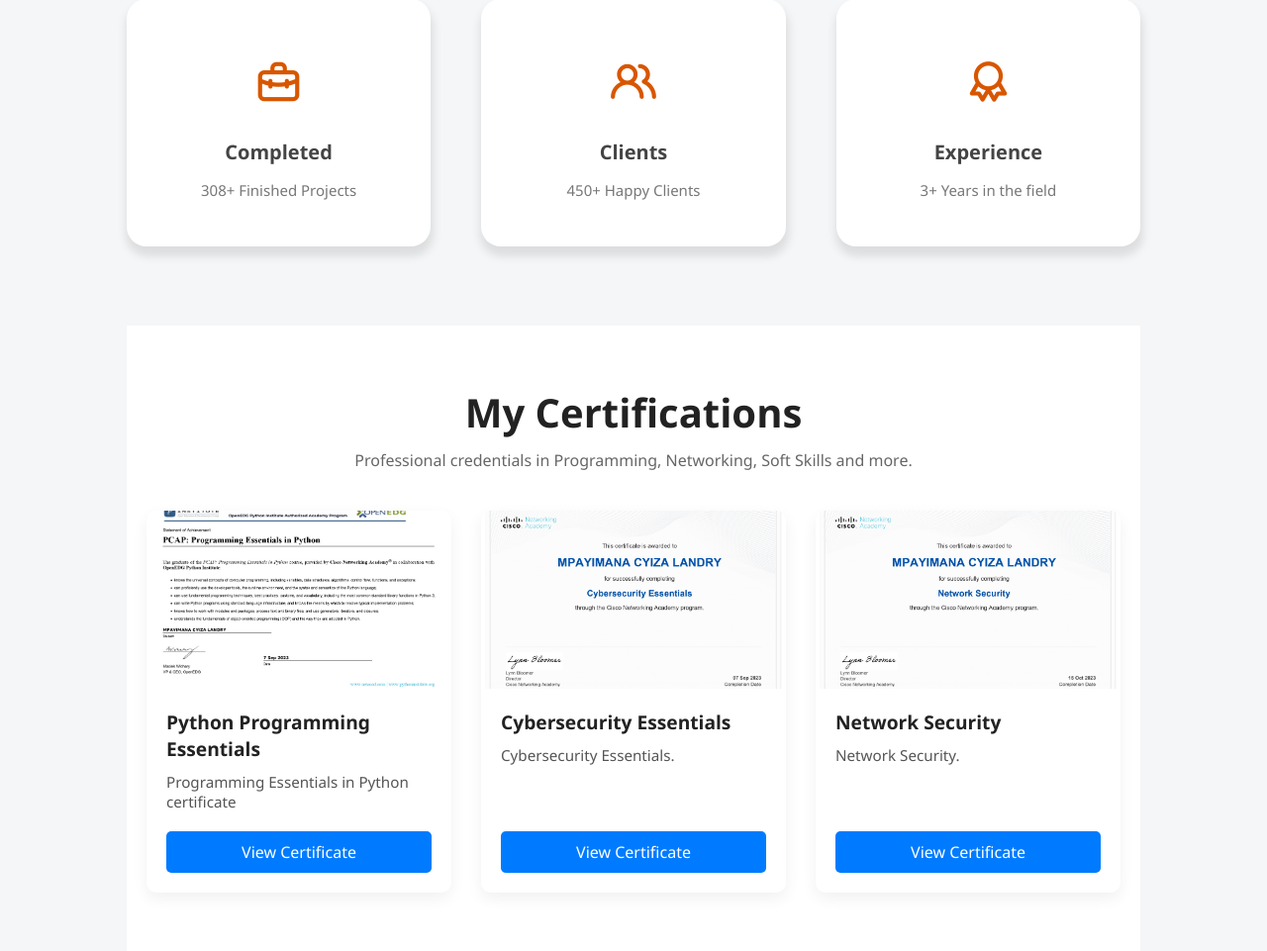
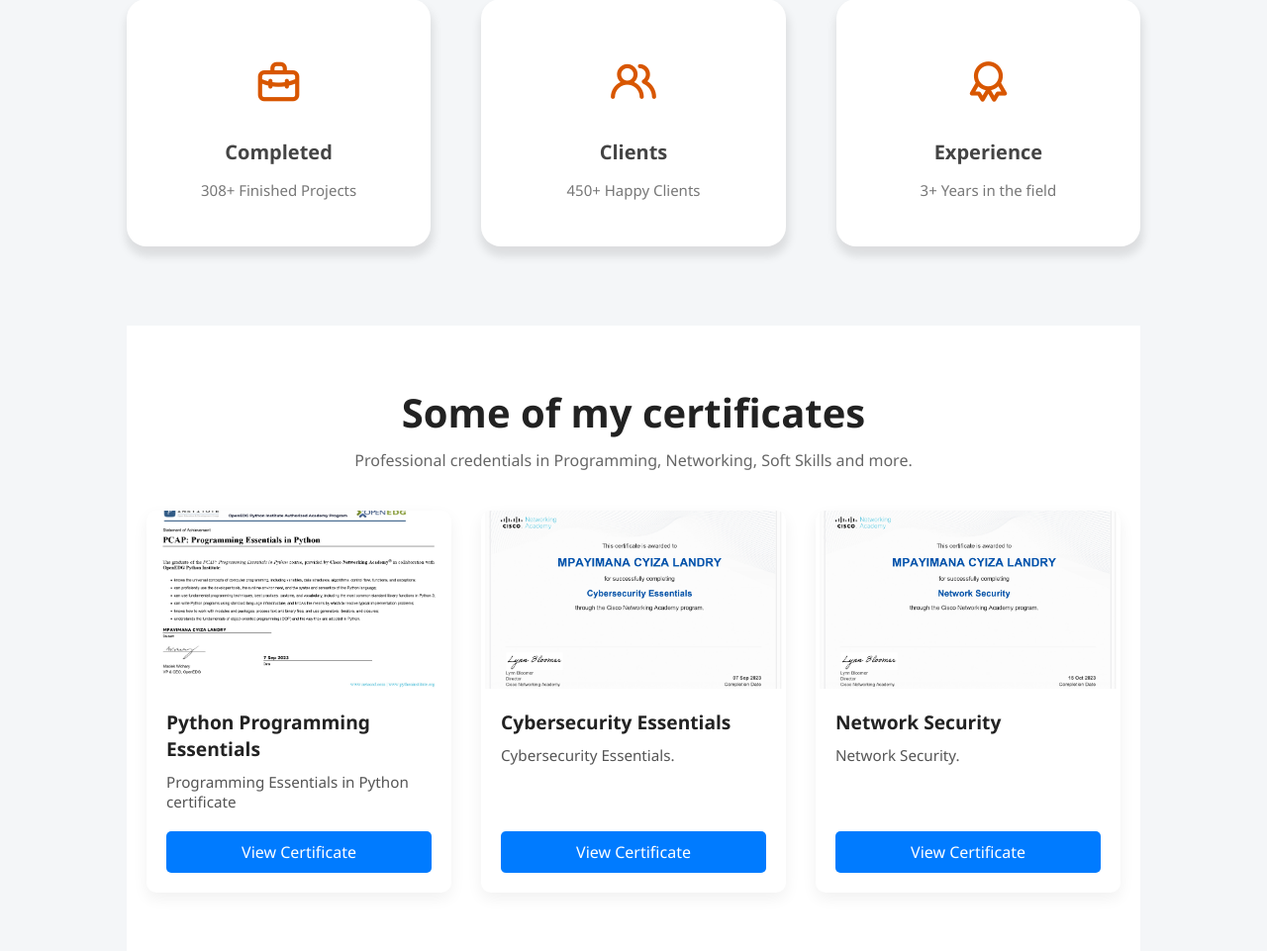
Before and after one commit to CyizaLandry5/Webo, a PHP site: page / in a window 1280 px wide. Shown: the part 1794-2755 px from the top of the page at 99% size. Run offline with PHP 8.4, Linux system fonts and the light colour scheme.

Commit message:
Certificates

```diff
--- a/index.php
+++ b/index.php
@@ -229,7 +229,7 @@ Website: www.cyizalandry.com
 
 <section id="Certificates">
     <div class="top-header">
-        <h1>My Certifications</h1>
+        <h1>Some of my certificates</h1>
         <p class="subtitle">Professional credentials in Programming, Networking, Soft Skills and more.</p>
     </div>
 
```
